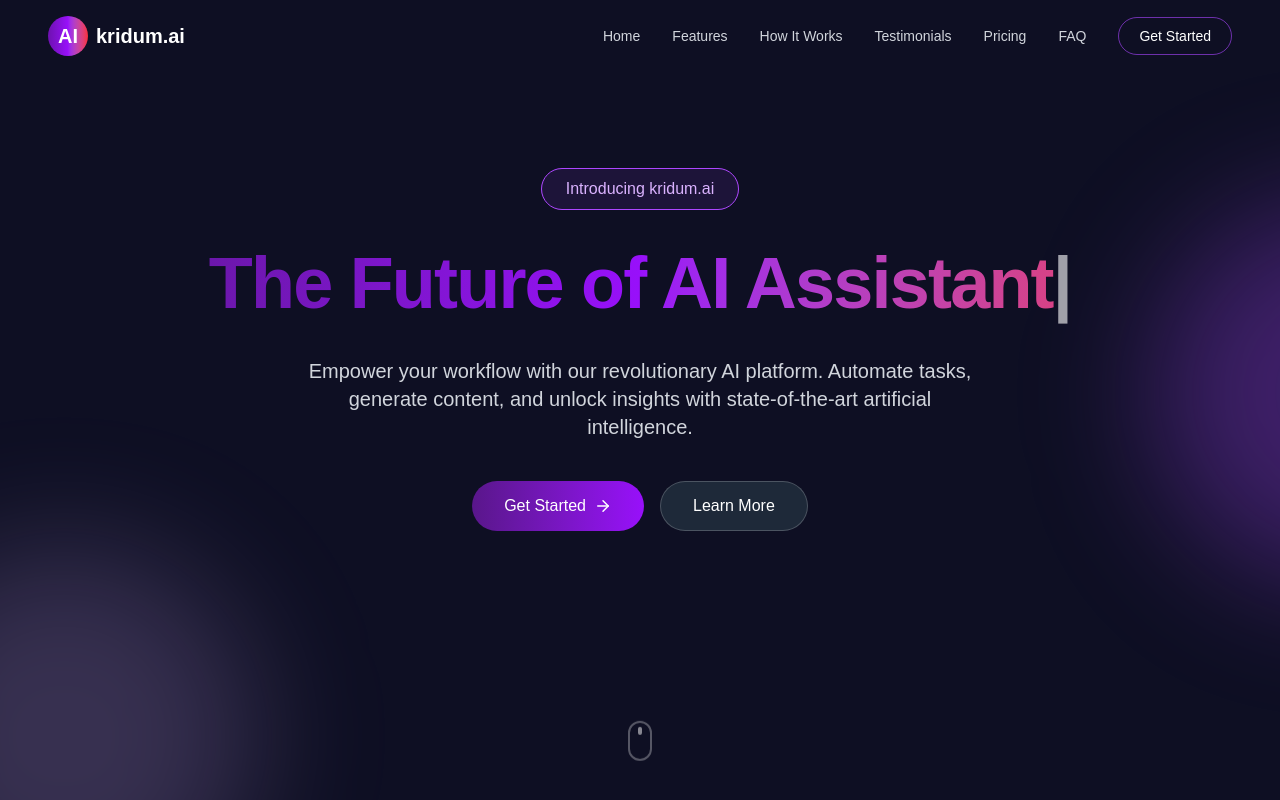
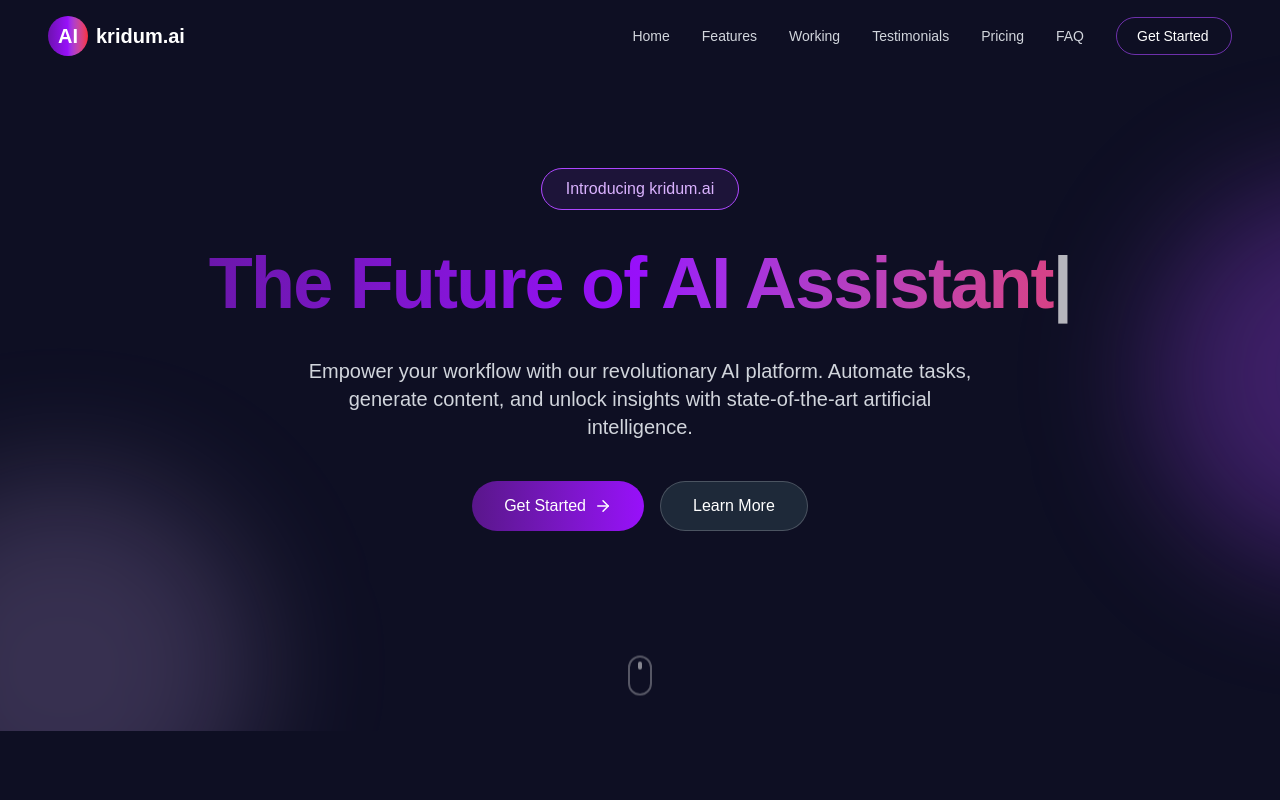
Before and after one commit to Rehan0013/kridum, a Next.js app: page / in a window 1280 px wide. Shown: the top 800 px of the page. Built offline with nearby package versions, Linux system fonts and the light colour scheme.

Commit message:
Refine responsiveness

```diff
--- a/src/app/components/FAQ.tsx
+++ b/src/app/components/FAQ.tsx
@@ -39,7 +39,7 @@ export default function FAQ() {
     <div
       id="faq"
       ref={sectionRef}
-      className="relative min-h-screen flex items-center justify-center bg-[#0e0f23] px-6 md:px-12 py-16"
+      className="relative flex items-center justify-center bg-[#0e0f23] px-6 md:px-12 py-16"
     >
       <div className="absolute bottom-0 left-0 w-96 h-96 bg-purple-400/25 rounded-full blur-3xl"></div>
 
--- a/src/app/components/HeroSection.tsx
+++ b/src/app/components/HeroSection.tsx
@@ -25,7 +25,7 @@ const HeroSection = () => {
   }, []);
 
   return (
-    <section id='home' className="min-h-screen pt-42 md:pt-50 lg:pt-42 pb-10 bg-[#0e0f23] text-white relative overflow-hidden">
+    <section id='home' className="pt-24 md:pt-40 lg:pt-42 sm:pt-20 pb-50 bg-[#0e0f23] text-white relative overflow-hidden">
 
       <div className="absolute top-1/4 -right-64 w-96 h-96 bg-purple-500/30 rounded-full blur-3xl" />
       <div className="absolute -bottom-32 -left-32 w-96 h-96 bg-purple-300/20 rounded-full blur-3xl" />
--- a/src/app/components/Navbar.tsx
+++ b/src/app/components/Navbar.tsx
@@ -7,7 +7,7 @@ import Link from 'next/link';
 const navLinks = [
   { name: 'Home', href: '#home' },
   { name: 'Features', href: '#features' },
-  { name: 'How It Works', href: '#how-it-works' },
+  { name: 'Working', href: '#how-it-works' },
   { name: 'Testimonials', href: '#testimonials' },
   { name: 'Pricing', href: '#pricing' },
   { name: 'FAQ', href: '#faq' },
@@ -53,7 +53,7 @@ const Navbar = () => {
             ))}
             <Link
               href="/contact"
-              className="border border-purple-500/60 hover:bg-purple-700/80 text-white px-5 py-2 rounded-full text-sm font-medium transition-all duration-300"
+              className="border border-purple-500/60 hover:bg-purple-700/80 text-white px-5 py-2 rounded-full text-sm md:text-sm font-medium transition-all duration-300 w-29"
             >
               Get Started
             </Link>
```
